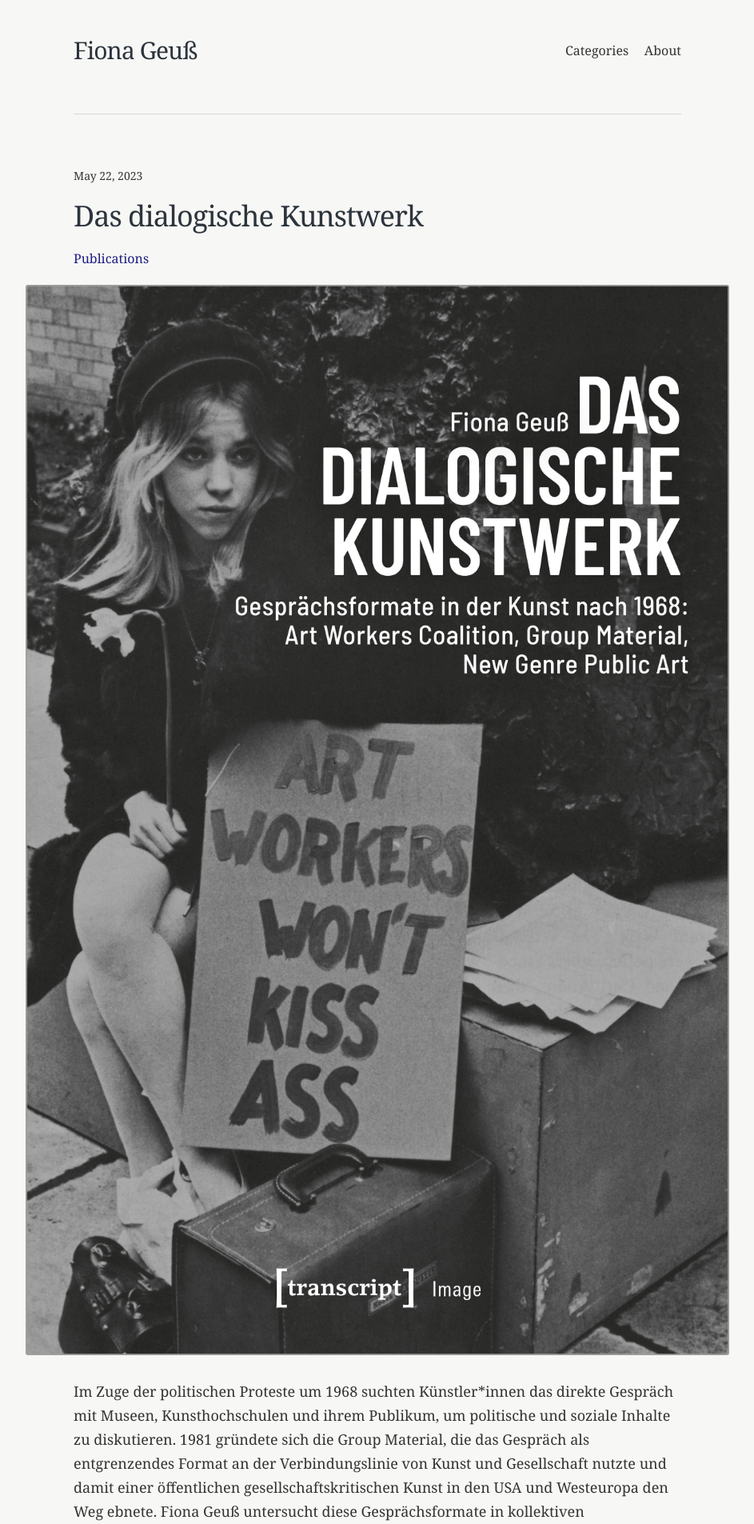
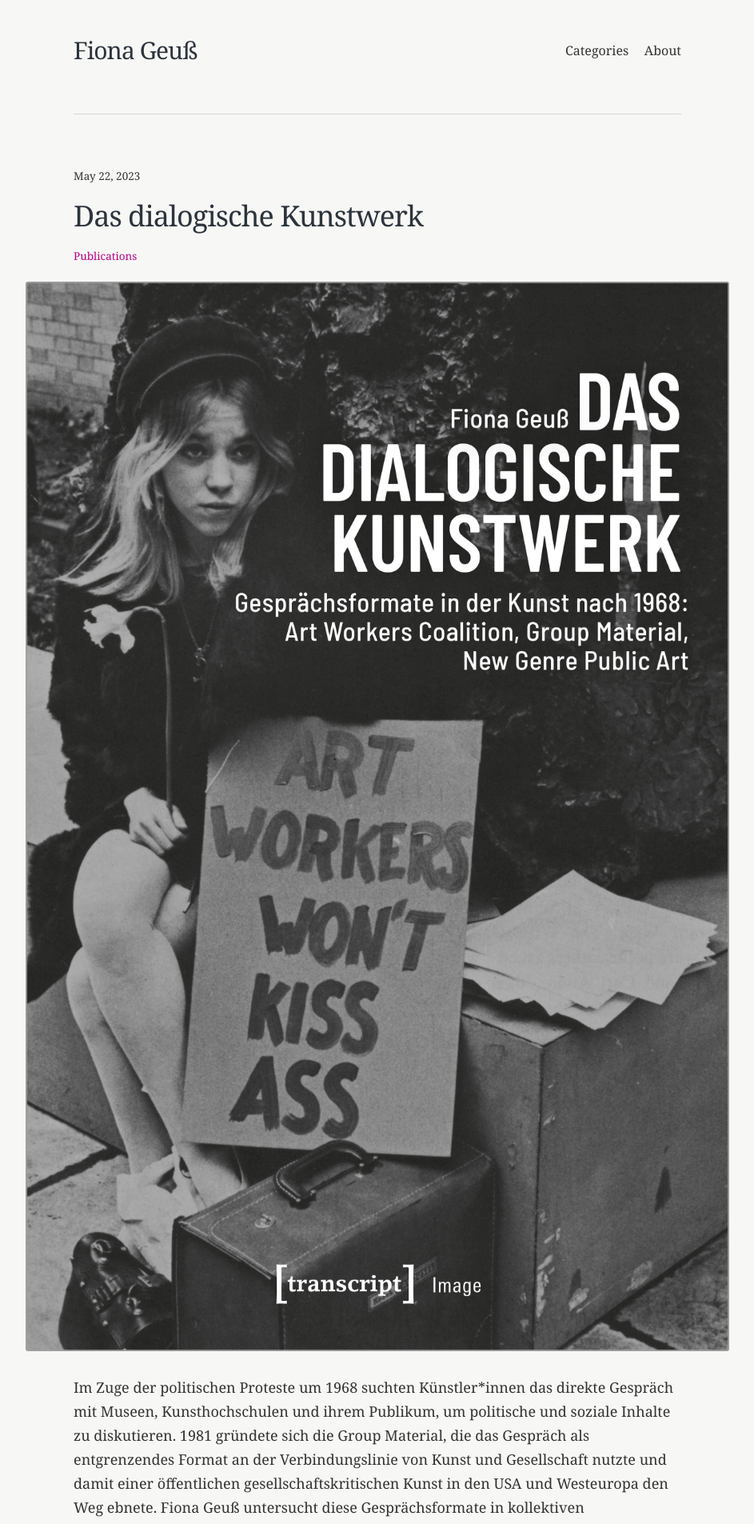
Before and after one commit to fionag/fionageuss, a Jekyll site: the page built from index.html, in a window 1280 px wide. Shown: the top 1905 px of the page at 80% size, without its empty margins (168-1111 px from the left). Built offline with Jekyll 4.4.1, drawn with Linux system fonts in a browser that asks for light colours; some web fonts are replaced; the list of posts is cut into pages by our own code.

Commit message:
minor styling

```diff
--- a/_config.yml
+++ b/_config.yml
@@ -34,7 +34,7 @@
     url: /about
 
 # Colors
-accent_color: '#1C1C82'
+accent_color: '#BD0089'
 
 # Site footer
 footer:
--- a/_sass/_content.scss
+++ b/_sass/_content.scss
@@ -14,14 +14,14 @@
 .post-date {
   color: _palette(meta);
   display: inline-block;
-  font-size: 14px;
+  font-size: 0.75rem;
   font-weight: 400;
   margin-bottom: 1.25em;
 }
 
 .post-meta {
   font-family: _font(secondary);
-  font-size: 0.88889rem;
+  font-size: 0.75rem;
   font-style: normal;
   margin-bottom: 1.11111rem;
 }
--- a/_sass/_general.scss
+++ b/_sass/_general.scss
@@ -19,8 +19,6 @@
 
 body {
   color: _palette(primary);
-  -moz-osx-font-smoothing: grayscale;
-  -webkit-font-smoothing: antialiased;
   line-height: 1.66667;
   padding-left: 30px;
   padding-right: 30px;
```
Also changed, not shown: _posts/2023-05-22-das-dialogische-kunstwerk.md (+0 -2 lines), images/favicon.png.
